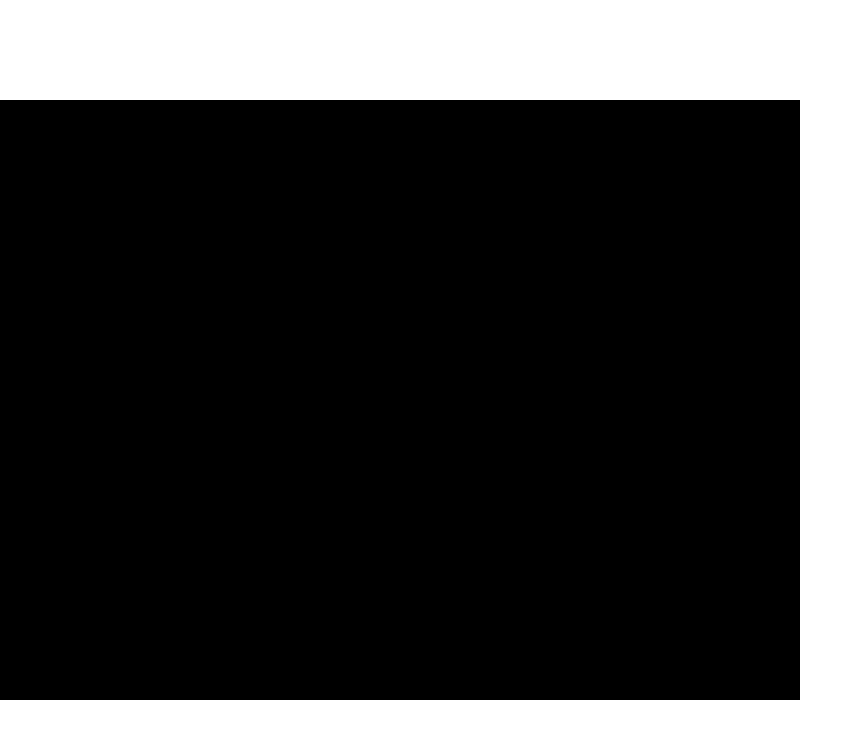
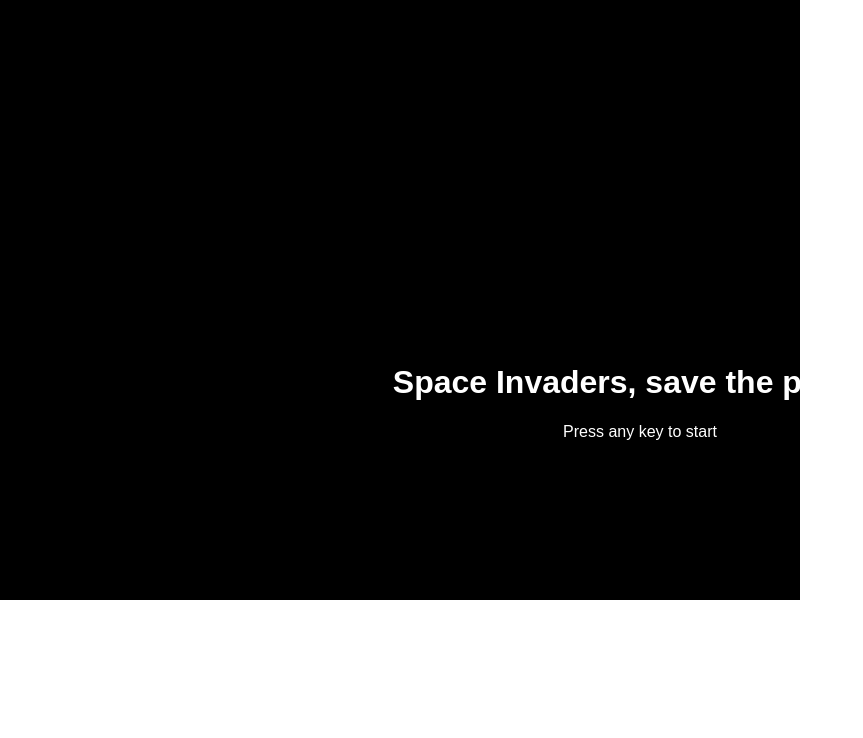
Before and after one commit to pesahl/bowow, a plain HTML site: page index.html in a window 1280 px wide. Shown: the whole page, without its empty margins (0-863 px from the left). Drawn offline with Linux system fonts and the light colour scheme.

Commit message:
Update styles.css

```diff
--- a/styles.css
+++ b/styles.css
@@ -1,10 +1,7 @@
 body {
     margin: 0;
     padding: 0;
-    display: flex;
-    align-items: center;
-    justify-content: center;
-    height: 100vh;
+    overflow: hidden;
 }
 
 canvas {
@@ -12,6 +9,10 @@ canvas {
 }
 
 #startScreen {
+    position: absolute;
+    top: 50%;
+    left: 50%;
+    transform: translate(-50%, -50%);
     text-align: center;
     color: white;
     font-family: Arial, sans-serif;
```
